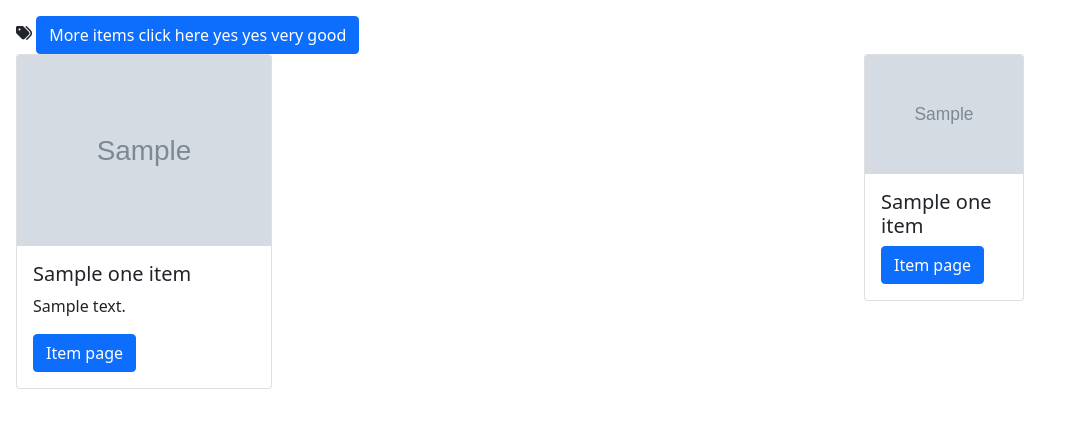
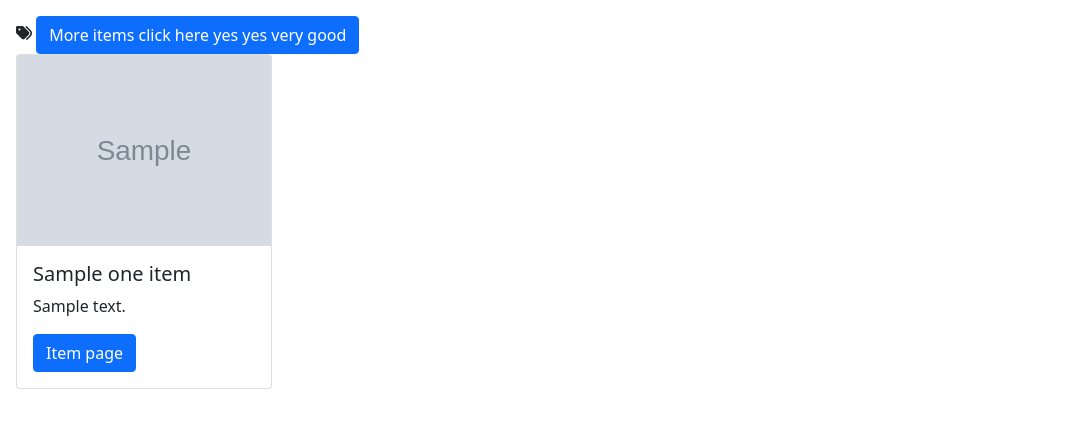
Before and after one commit to Leohemmingsson/D0018E, a Python web app: template src/templates/index.html in a window 1280 px wide. Shown: the part 111-539 px from the top of the page, without its empty margins (0-1071 px from the left). Run offline with Jinja, Linux system fonts and the light colour scheme; the template is opened without the code that fills it: most values are stand-ins (such as "Sample title", 1, 10 or a date in 2020); grey boxes marked "Sample" are stand-in pictures; some libraries are stand-ins or nearby versions.

Commit message:
removed sidebar from index

```diff
--- a/src/main.py
+++ b/src/main.py
@@ -146,7 +146,7 @@ def terms_of_service():
 
 @app.route("/item_page")
 def item_page():
-    return render_template("item_page.html")
+    return render_template("item_page.html", item=)
 
 if __name__ == "__main__":
     app.run(debug=True)
--- a/src/templates/index.html
+++ b/src/templates/index.html
@@ -56,11 +56,7 @@
                 </div>
                 {% endfor %}
             </div>
-            <div class="col-sm-4">
 
-                {% include "components/sidebar.html" %}
-
-            </div>
         </div>
     </div>
 </body>
```
